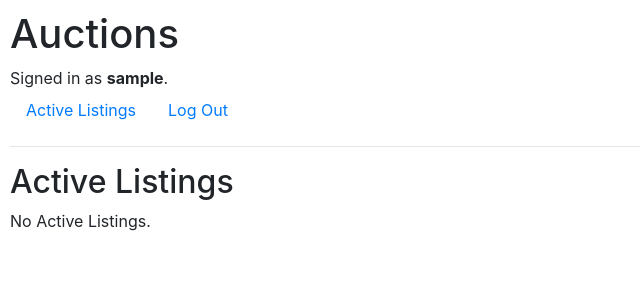
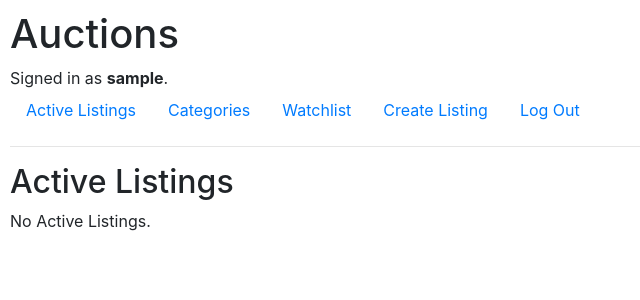
Before and after one commit to SisyphusRex/CS50W, a Django app: page / in a window 1280 px wide. Shown: the top 300 px of the page, without its empty margins (0-640 px from the left). Run offline with Django 5.2, Linux system fonts and the light colour scheme; the visitor is signed in with stand-in values (Sample User, id 1); data that the repository does not hold is empty; some libraries are stand-ins or nearby versions.

Commit message:
restyle active listings; add navigation links; begin creating category views, html, and urls

```diff
--- a/week4/project2/commerce/auctions/models.py
+++ b/week4/project2/commerce/auctions/models.py
@@ -20,7 +20,7 @@
     id = models.AutoField(
         primary_key=True,
     )
-    category = models.CharField(
+    title = models.CharField(
         max_length=64,
     )
 
--- a/week4/project2/commerce/auctions/static/auctions/styles.css
+++ b/week4/project2/commerce/auctions/static/auctions/styles.css
@@ -7,7 +7,20 @@
     height: auto;
 }
 
-index_image {
-    max-height: 500px;
-    width: auto;
+.index_image {
+    max-width: 250px;
+    height: auto;
+    margin-left: 20px;
+    margin-right: 20px;
 }
+
+.index_listing {
+    outline: 1px solid rgba(0, 0, 0, .2);
+    margin-top: 10px;
+    margin-bottom: 10px;
+    display: flex;
+}
+
+a:hover {
+    text-decoration: underline;
+}
--- /dev/null
+++ b/week4/project2/commerce/auctions/templates/auctions/categories.html
@@ -0,0 +1,5 @@
+{% extends "auctions/layout.html" %}
+
+{% block body %}
+
+{% endblock %}
--- /dev/null
+++ b/week4/project2/commerce/auctions/templates/auctions/category.html
@@ -0,0 +1,5 @@
+{% extends "auctions/layout.html" %}
+
+{% block body %}
+
+{% endblock %}
--- a/week4/project2/commerce/auctions/templates/auctions/index.html
+++ b/week4/project2/commerce/auctions/templates/auctions/index.html
@@ -4,11 +4,16 @@
     <h2>Active Listings</h2>
 
     {% for listing in active_listings %}
-      <div>
-        <index_image src="{{ listing.image_url|default_if_none:'No_Image_Available.jpg'}}" alt="{{ listing.title }}">
-        <a href="{% url 'listing' listing.id %}">{{ listing.title }}</a>
-        <a>Price: {{ listing.current_price }}</a>
-        <a>Created {{ listing.created_at }}</a>
+      <div class="index_listing">
+        <div>
+          <a href="{% url 'listing' listing.id %}"><img class="index_image" src="{{ listing.image_url|default_if_none:'No_Image_Available.jpg'}}" alt="{{ listing.title }}"></a>
+        </div>
+        <div>
+          <div ><a href="{% url 'listing' listing.id %}">{{ listing.title }}</a></div>
+          <div>Price: {{ listing.current_price }}</div>
+          <div>Created {{ listing.created_at }}</div>
+        </div>
+
       </div>
     {% empty %}
       No Active Listings.
--- a/week4/project2/commerce/auctions/templates/auctions/layout.html
+++ b/week4/project2/commerce/auctions/templates/auctions/layout.html
@@ -20,7 +20,16 @@
             <li class="nav-item">
                 <a class="nav-link" href="{% url 'index' %}">Active Listings</a>
             </li>
+            <li class="nav-item">
+                <a class="nav-link" href="{% url 'categories' %}">Categories</a>
+            </li>
             {% if user.is_authenticated %}
+                <li class="nav-item">
+                  <a class="nav-link" href="{% url 'watchlist' %}">Watchlist</a>
+                </li>
+                <li class="nav-item">
+                  <a class="nav-link" href="{% url 'create' %}">Create Listing</a>
+                </li>
                 <li class="nav-item">
                     <a class="nav-link" href="{% url 'logout' %}">Log Out</a>
                 </li>
--- /dev/null
+++ b/week4/project2/commerce/auctions/templates/auctions/watchlist.html
@@ -0,0 +1,5 @@
+{% extends "auctions/layout.html" %}
+
+{% block body %}
+
+{% endblock %}
--- a/week4/project2/commerce/auctions/urls.py
+++ b/week4/project2/commerce/auctions/urls.py
@@ -9,4 +9,8 @@
     path("logout", views.logout_view, name="logout"),
     path("register", views.register, name="register"),
     path("listings/<int:listing_id>", views.listing, name="listing"),
+    path("create", views.create_listing, name="create"),
+    path("watchlist", views.watchlist, name="watchlist"),
+    path("categories", views.categories, name="categories"),
+    path("categories/<str:title", views.category, name="category"),
 ]
--- a/week4/project2/commerce/auctions/views.py
+++ b/week4/project2/commerce/auctions/views.py
@@ -18,6 +18,9 @@
         widget=forms.TextInput(attrs={"placeholder": "Bid"}),
         label="",
     )
+
+
+class CreateForm(forms.Form): ...
 
 
 def index(request):
@@ -157,3 +160,37 @@
             "bid_form": BidForm(),
         },
     )
+
+
+def create_listing(request):
+    return render(request, "auctions/create.html")
+
+
+def categories(request):
+
+    # TODO: implement categories view and html presentation with link to list of listings in that category
+
+    my_categories = Category.objects.all().order_by("-title")
+
+    return render(
+        request,
+        "auctions/categories.html",
+        {
+            "categories": my_categories,
+        },
+    )
+
+
+def category(request, title):
+
+    return render(
+        request,
+        "auctions/category",
+        {
+            "title": title,
+        },
+    )
+
+
+def watchlist(request):
+    return render(request, "auctions/watchlist.html")
```
Also changed, not shown: week4/project2/commerce/auctions/templates/auctions/create.html (added, +15 -0 lines), week4/project2/commerce/auctions/migrations/0009_rename_category_category_title.py (added).
